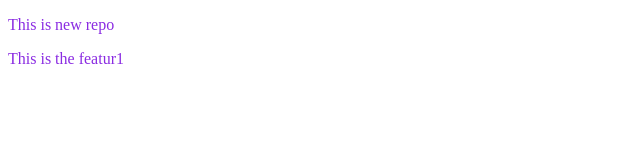
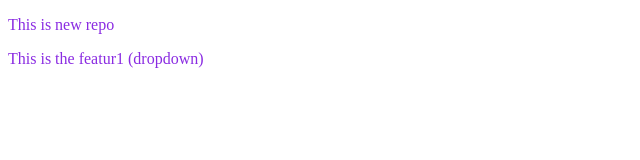
Before and after one commit to TrupalPrajapati/localrepo, a plain HTML site: page index.html in a window 1280 px wide. Shown: the full height of the page, 0-640 px from the left. Drawn offline with Linux system fonts and the light colour scheme.

Commit message:
Add dropdown

```diff
--- a/index.html
+++ b/index.html
@@ -8,6 +8,6 @@
 </head>
 <body>
     <p>This is new repo</p>
-    <p>This is the featur1</p>
+    <p>This is the featur1 (dropdown)</p>
 </body>
 </html>
```
